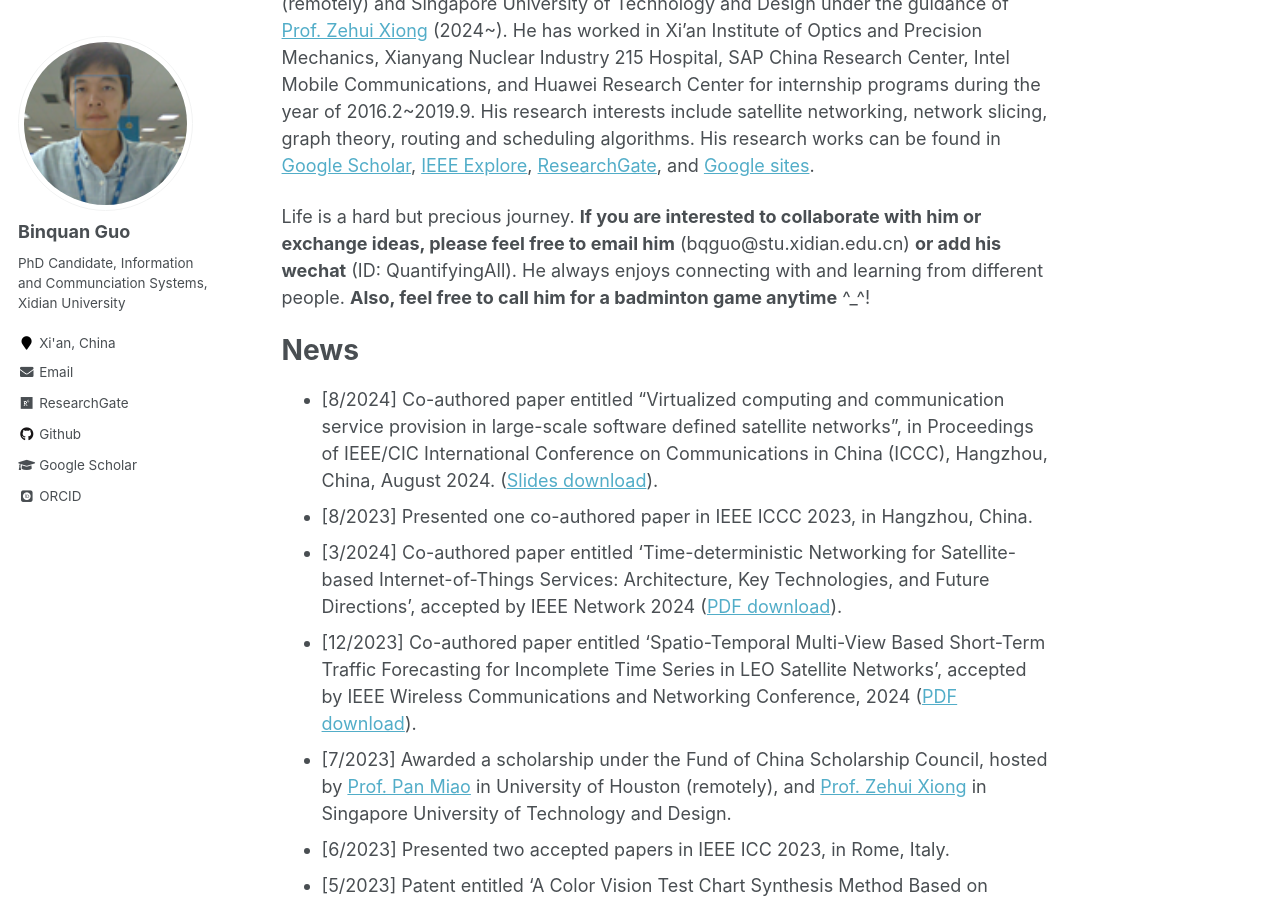
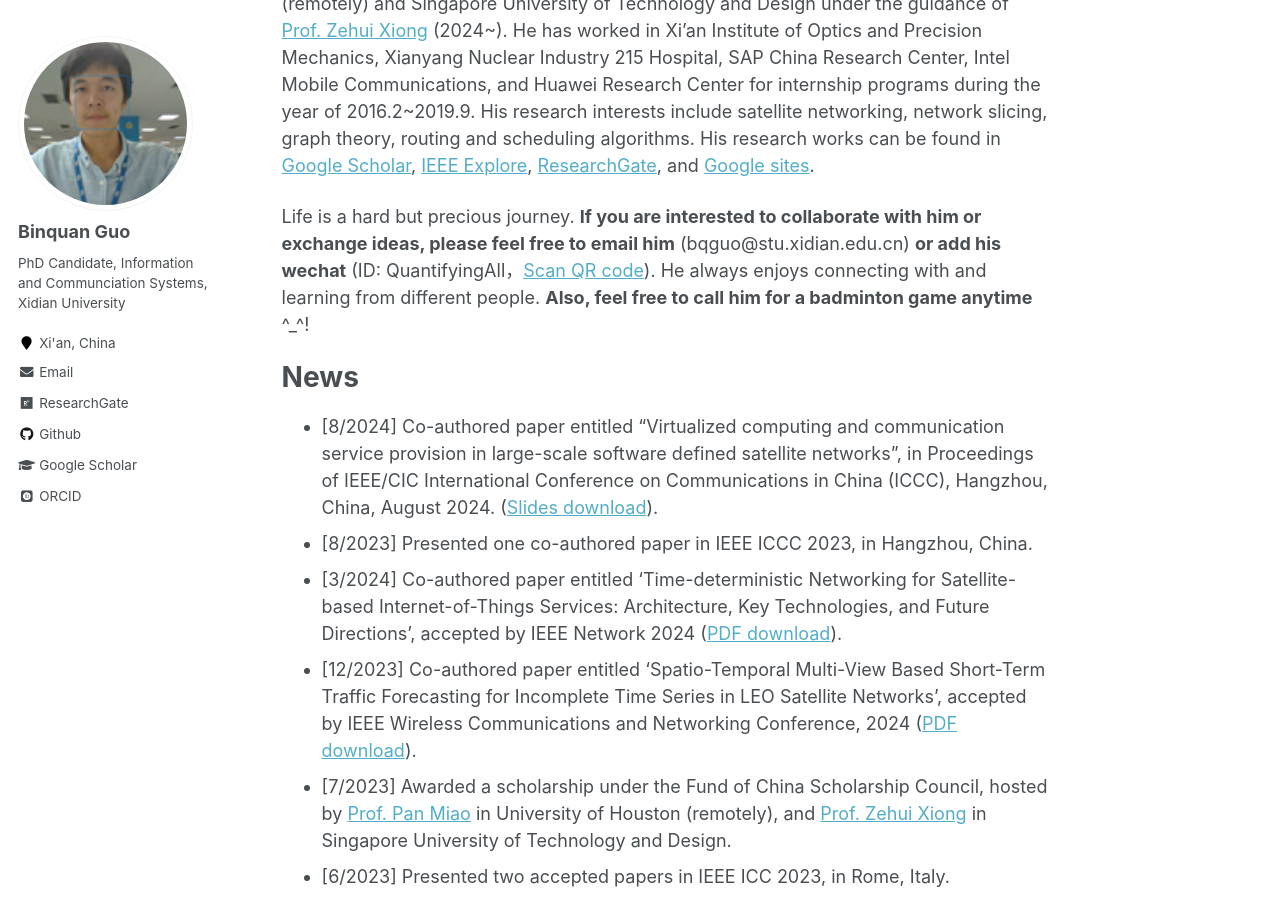
Before and after one commit to wilixx/wilixx.github.io, a Jekyll site: the page built from _pages/about.md, in a window 1280 px wide and 900 px high, scrolled down 305 px. Built offline with Jekyll 4.4.1, drawn with Linux system fonts in a browser that asks for light colours; some web fonts are replaced.

Commit message:
Update about.md

```diff
--- a/_pages/about.md
+++ b/_pages/about.md
@@ -10,7 +10,9 @@ redirect_from:
 
 **Binquan Guo** received the B.S. degree and the master's degree in telecommunication engineering from Xidian University, Xi’an, China, in 2017 and 2020, respectively. He is currently pursuing the Ph.D. degree with the State Key Laboratory of Integrated Service Networks, Xidian University, Xi’an, under the guidance of [Prof. Hongyan Li](https://web.xidian.edu.cn/hyli/) (2020.9 ~ ). He is also a Visiting Ph.D. student in University of Houston hosted by [Prof. Pan Miao](http://www2.egr.uh.edu/~mpan2/) (remotely) and Singapore University of Technology and Design under the guidance of [Prof. Zehui Xiong](https://sites.google.com/view/zehuixiong) (2024~). He has worked in Xi'an Institute of Optics and Precision Mechanics, Xianyang Nuclear Industry 215 Hospital, SAP China Research Center, Intel Mobile Communications, and Huawei Research Center for internship programs during the year of 2016.2~2019.9. His research interests include satellite networking, network slicing, graph theory, routing and scheduling algorithms. His research works can be found in [Google Scholar](https://scholar.google.com/citations?user=NA8egm4AAAAJ),  [IEEE Explore](https://ieeexplore.ieee.org/author/37089678912), [ResearchGate](https://www.researchgate.net/profile/Binquan-Guo/research), and [Google sites](https://sites.google.com/view/binquanguo/home).
 
-Life is a hard but precious journey. **If you are interested to collaborate with him or exchange ideas, please feel free to email him** (bqguo@stu.xidian.edu.cn) **or add his wechat** (ID: QuantifyingAll). He always enjoys connecting with and learning from different people. **Also, feel free to call him for a badminton game anytime** ^_^!
+Life is a hard but precious journey. **If you are interested to collaborate with him or exchange ideas, please feel free to email him** (bqguo@stu.xidian.edu.cn) **or add his wechat** (ID: QuantifyingAll，[Scan QR code](https://github.com/wilixx/wilixx.github.io/blob/master/images/BinquanGuo_weichatCode.jpg)). He always enjoys connecting with and learning from different people. **Also, feel free to call him for a badminton game anytime** ^_^!
+
+
 
 News
 ======
```
